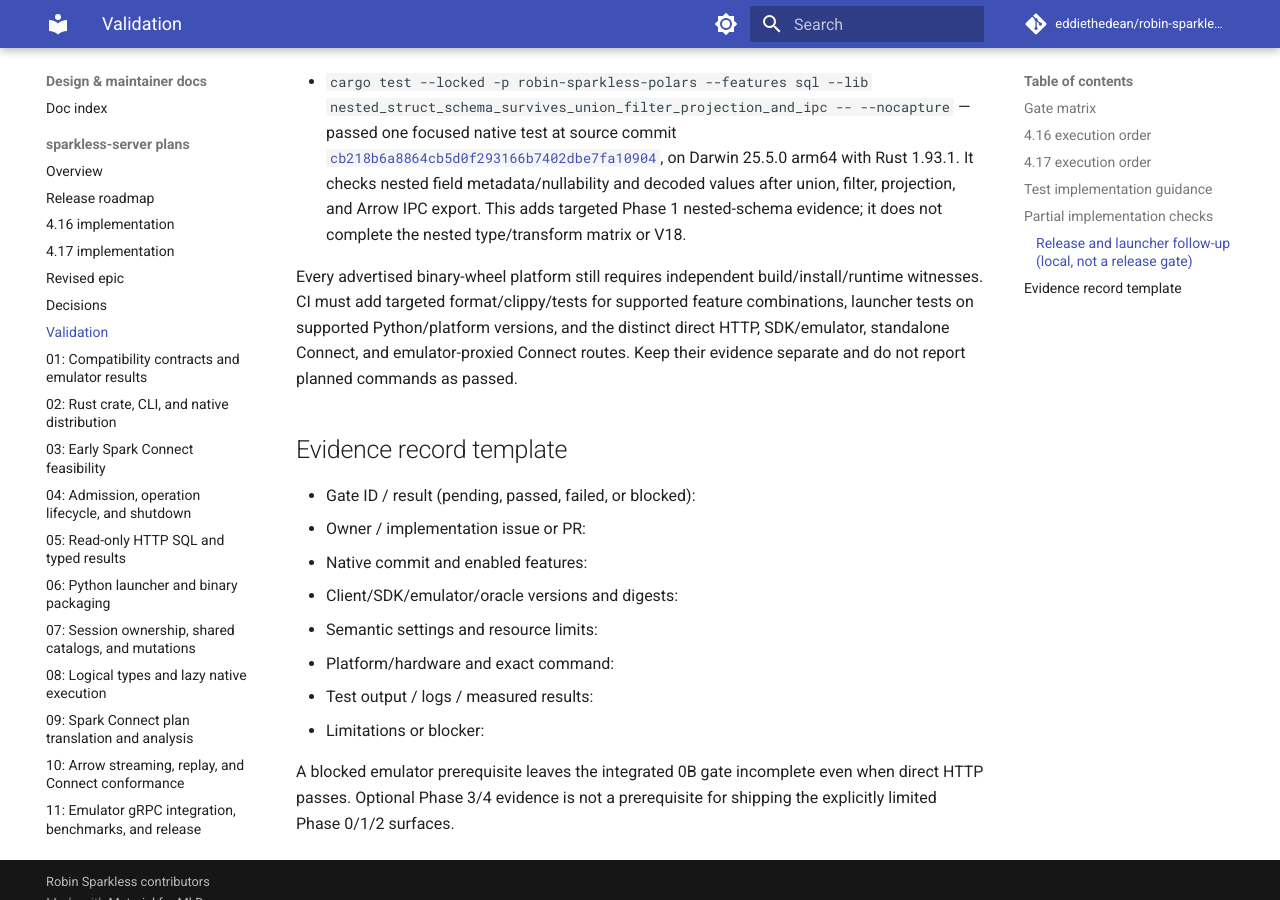
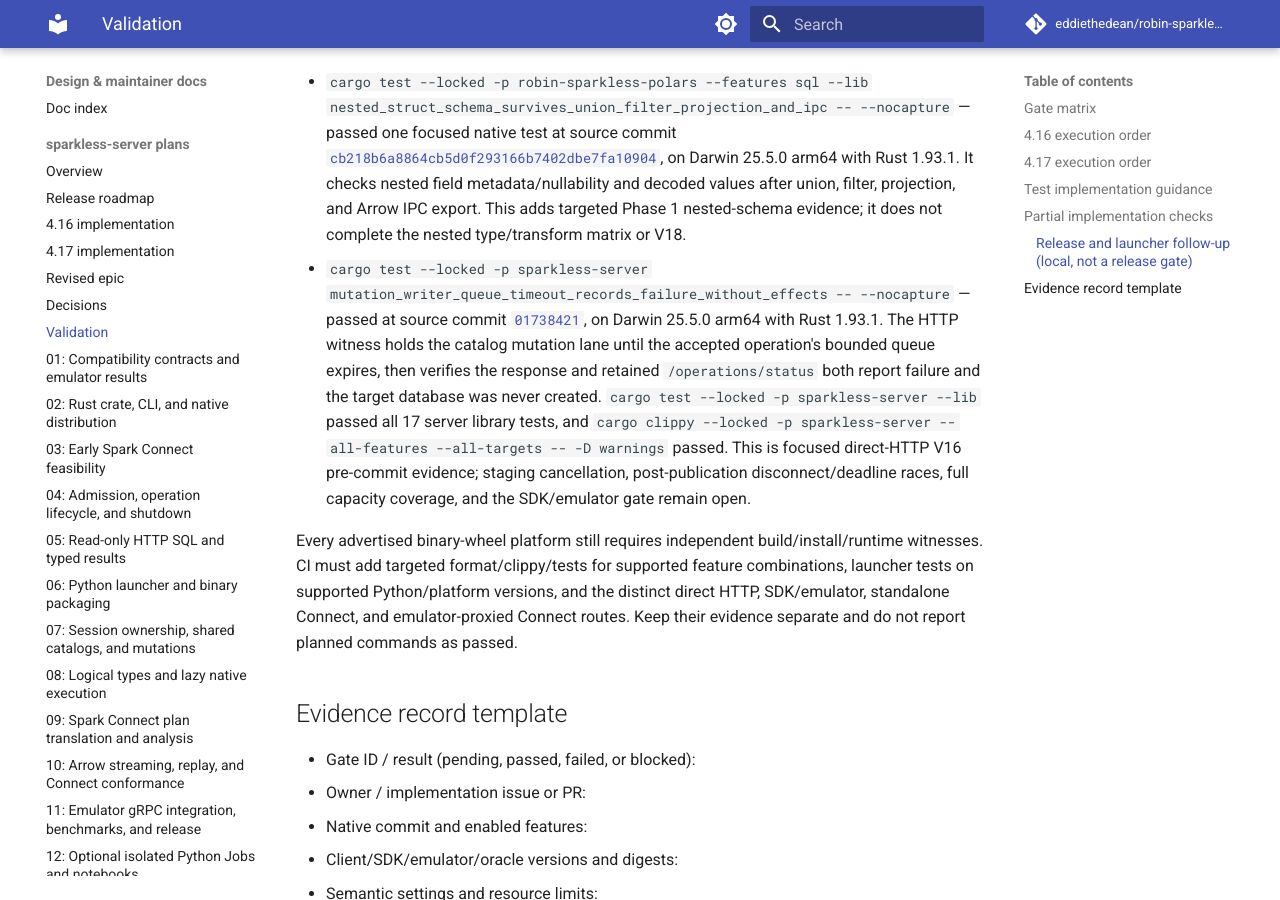
Before and after one commit to eddiethedean/robin-sparkless, an MkDocs documentation site: the page built from docs/plans/sparkless-server/VALIDATION.md, in a window 1280 px wide and 900 px high, scrolled down 14379 px. Built offline with MkDocs 1.6.1 and Material for MkDocs 9.7.7, drawn with Linux system fonts in a browser that asks for light colours; comment, search, counter and statistics services are not loaded.

Commit message:
Record mutation queue timeout validation

```diff
--- a/docs/plans/sparkless-server/VALIDATION.md
+++ b/docs/plans/sparkless-server/VALIDATION.md
@@ -131,6 +131,7 @@
 | 10,000,000 | 59; 79,798 / 15,410 | 29,986; 194,266,482 / 262,712 | 441; 8,524,502 | 25,804,800 (25,804,800–25,853,952) |
 
 - `cargo test --locked -p robin-sparkless-polars --features sql --lib nested_struct_schema_survives_union_filter_projection_and_ipc -- --nocapture` — passed one focused native test at source commit [`cb218b6a8864cb5d0f293166b7402dbe7fa10904`](https://github.com/eddiethedean/robin-sparkless/commit/cb218b6a8864cb5d0f293166b7402dbe7fa10904), on Darwin 25.5.0 arm64 with Rust 1.93.1. It checks nested field metadata/nullability and decoded values after union, filter, projection, and Arrow IPC export. This adds targeted Phase 1 nested-schema evidence; it does not complete the nested type/transform matrix or V18.
+- `cargo test --locked -p sparkless-server mutation_writer_queue_timeout_records_failure_without_effects -- --nocapture` — passed at source commit [`01738421`](https://github.com/eddiethedean/robin-sparkless/commit/01738421), on Darwin 25.5.0 arm64 with Rust 1.93.1. The HTTP witness holds the catalog mutation lane until the accepted operation's bounded queue expires, then verifies the response and retained `/operations/status` both report failure and the target database was never created. `cargo test --locked -p sparkless-server --lib` passed all 17 server library tests, and `cargo clippy --locked -p sparkless-server --all-features --all-targets -- -D warnings` passed. This is focused direct-HTTP V16 pre-commit evidence; staging cancellation, post-publication disconnect/deadline races, full capacity coverage, and the SDK/emulator gate remain open.
 
 Every advertised binary-wheel platform still requires independent build/install/runtime witnesses. CI must add targeted format/clippy/tests for supported feature combinations, launcher tests on supported Python/platform versions, and the distinct direct HTTP, SDK/emulator, standalone Connect, and emulator-proxied Connect routes. Keep their evidence separate and do not report planned commands as passed.
 
```
